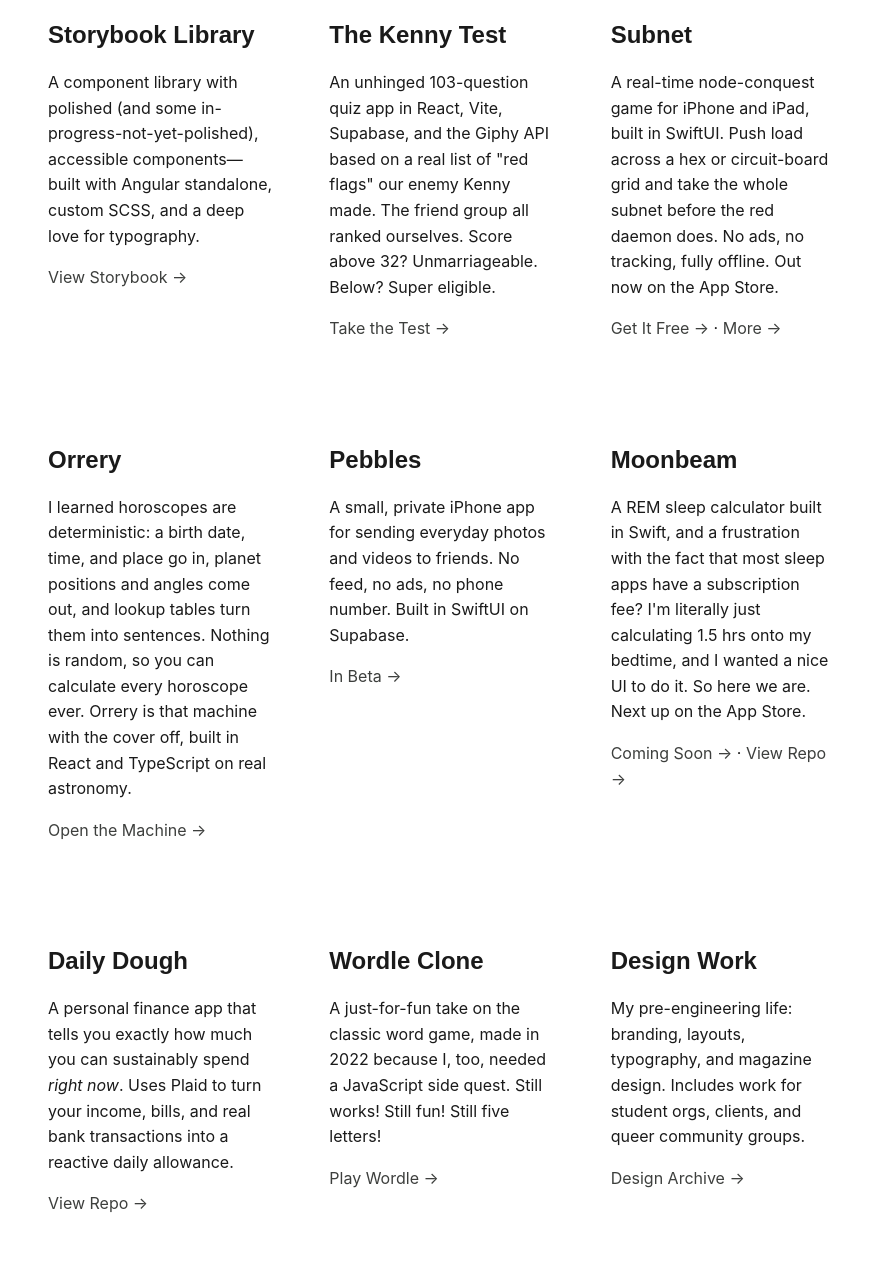
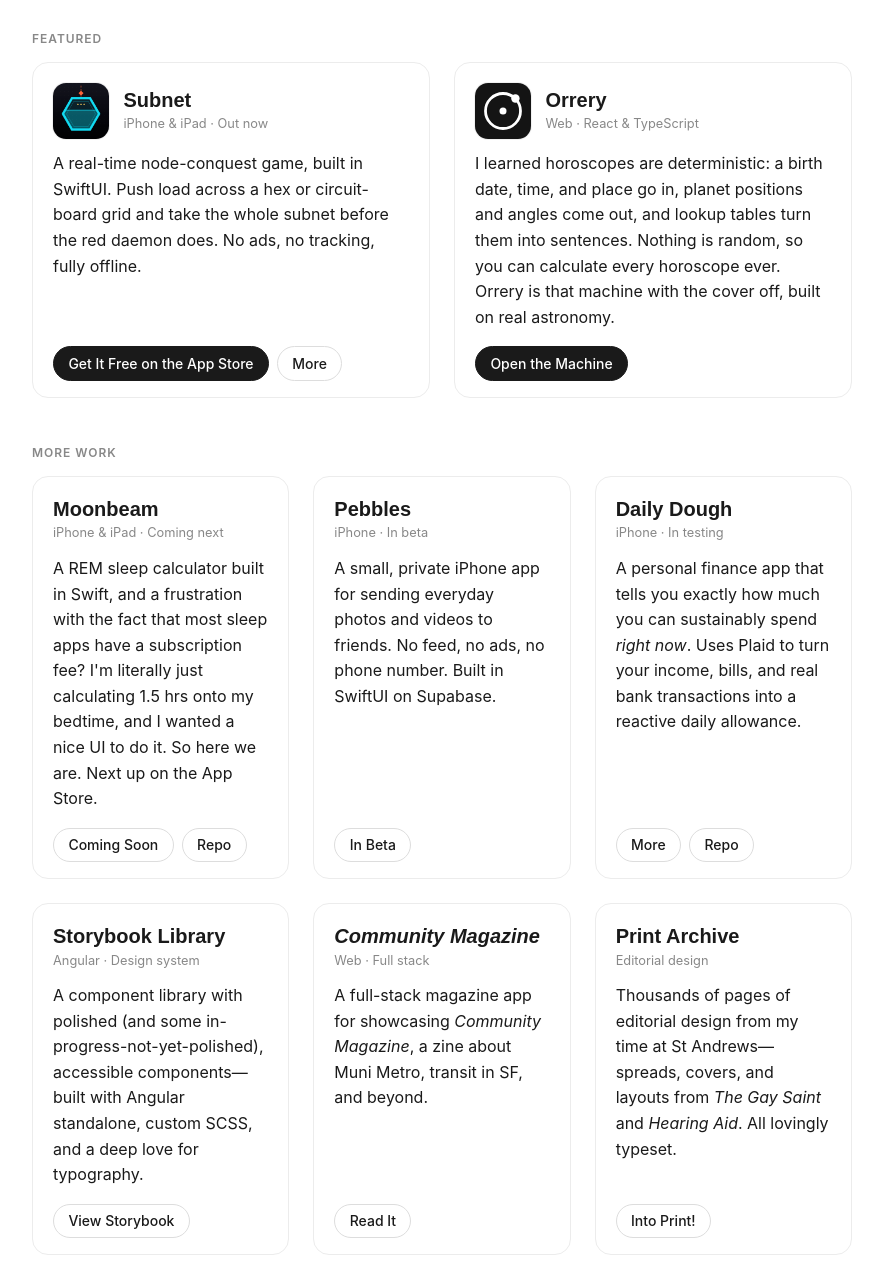
Before and after one commit to slooops/slooops.com, a plain HTML site: page public/index.html in a window 1280 px wide. Shown: the part 417-1687 px from the top of the page, without its empty margins (198-1081 px from the left). Drawn offline with Linux system fonts and the light colour scheme; a web font is replaced by a local one.

Commit message:
Redesign homepage: Subnet and Orrery featured, profile links, drop Kenny Test
- Featured row for Subnet (App Store) and Orrery
- App Store, GitHub, LinkedIn and Email buttons; footer links
- Cards with status lines and button links
- Fix the empty gap under the header on phones

Co-Authored-By: Claude Opus 5.5 <noreply@anthropic.com>

```diff
--- a/public/assets/css/styles.css
+++ b/public/assets/css/styles.css
@@ -78,6 +78,11 @@ a:hover {
 
   .responsive-header .header-text {
     order: 2;
+    flex: 0 0 auto;
+  }
+
+  .responsive-header h1 {
+    margin-top: 0.5rem;
   }
 
   .responsive-header .portrait {
@@ -141,3 +146,146 @@ a:hover {
   font-weight: 500;
   font-size: 0.95rem;
 }
+
+
+/* Profile links */
+.profile-links {
+  display: flex;
+  flex-wrap: wrap;
+  gap: 0.5rem;
+  margin-top: 1.5rem;
+}
+
+.btn {
+  display: inline-flex;
+  align-items: center;
+  gap: 0.4rem;
+  padding: 0.4rem 0.9rem;
+  border: 1px solid #ddd;
+  border-radius: 999px;
+  font-size: 0.875rem;
+  font-weight: 500;
+  line-height: 1.4;
+  color: #1a1a1a;
+  background: #fff;
+  transition: border-color 0.15s, background 0.15s;
+}
+
+.btn:hover {
+  border-color: #1a1a1a;
+  color: #1a1a1a;
+}
+
+.btn svg {
+  width: 1em;
+  height: 1em;
+  fill: currentColor;
+}
+
+.btn-dark {
+  background: #1a1a1a;
+  border-color: #1a1a1a;
+  color: #fff;
+}
+
+.btn-dark:hover {
+  background: #3a3a3a;
+  border-color: #3a3a3a;
+  color: #fff;
+}
+
+/* Sections */
+.section-label {
+  font-family: "Inter", sans-serif;
+  font-size: 0.75rem;
+  font-weight: 600;
+  letter-spacing: 0.08em;
+  text-transform: uppercase;
+  color: #888;
+  margin: 0 0 1rem;
+}
+
+.featured-grid {
+  display: grid;
+  grid-template-columns: repeat(auto-fit, minmax(300px, 1fr));
+  gap: 1.5rem;
+  margin-bottom: 3rem;
+}
+
+/* Cards */
+.card {
+  display: flex;
+  flex-direction: column;
+  padding: 1.25rem 1.25rem 1rem;
+  border: 1px solid #ececec;
+  border-radius: 16px;
+  transition: border-color 0.2s, transform 0.2s;
+}
+
+.card:hover {
+  border-color: #cfcfcf;
+  transform: translateY(-2px);
+}
+
+.card h2 {
+  margin: 0;
+  font-size: 1.25rem;
+}
+
+.card p {
+  margin: 0.75rem 0 0;
+}
+
+.card .card-meta {
+  margin-top: 0.15rem;
+  font-size: 0.8rem;
+  color: #888;
+}
+
+.card .card-actions {
+  display: flex;
+  flex-wrap: wrap;
+  gap: 0.5rem;
+  margin-top: auto;
+  padding-top: 1rem;
+}
+
+.card-head {
+  display: flex;
+  align-items: center;
+  gap: 0.9rem;
+}
+
+.app-icon {
+  width: 56px;
+  height: 56px;
+  flex: 0 0 auto;
+  border-radius: 13px;
+  box-shadow: 0 0 0 1px rgba(0, 0, 0, 0.06);
+}
+
+.site-footer {
+  display: flex;
+  flex-wrap: wrap;
+  justify-content: space-between;
+  gap: 0.5rem;
+  margin-top: 3rem;
+  padding-top: 1.25rem;
+  border-top: 1px solid #ececec;
+  font-size: 0.85rem;
+  color: #888;
+}
+
+.site-footer a {
+  color: #555;
+}
+
+@media (max-width: 600px) {
+  body {
+    padding: 1.25rem 1rem;
+  }
+
+  .profile-links {
+    justify-content: center;
+  }
+}
--- a/public/index.html
+++ b/public/index.html
@@ -4,6 +4,10 @@
     <meta charset="UTF-8" />
     <meta name="viewport" content="width=device-width, initial-scale=1.0" />
     <title>Jack Sloop • Portfolio</title>
+    <meta
+      name="description"
+      content="Jack Sloop: front-end engineer and designer in San Francisco. iOS apps, interactive web projects, and editorial design."
+    />
 
     <!-- Fonts -->
     <link rel="stylesheet" href="https://rsms.me/inter/inter.css" />
@@ -22,165 +26,196 @@
       <p>
         I’m a front-end engineer and designer based in San Francisco. I
         specialize in building beautiful, reusable UI component systems in
-        Angular and React. After dark, I build out a Storybook component
-        library, and during the day I work at Cisco, making big dashboards full
-        of cool data visualizations.
+        Angular and React. During the day I work at Cisco, making big dashboards
+        full of cool data visualizations. After dark, I make iPhone apps and
+        odd little web machines.
       </p>
       <p>
         This site is hand-coded, hosted on Cloudflare, and refreshingly free
         of div soup.
       </p>
+
+      <nav class="profile-links" aria-label="Elsewhere">
+        <a class="btn btn-dark" href="https://apps.apple.com/us/developer/jacob-sloop/id6823783185" target="_blank">
+          <svg viewBox="0 0 24 24" aria-hidden="true"><path d="M16.37 12.77c-.02-2.3 1.88-3.4 1.96-3.46-1.07-1.56-2.73-1.78-3.32-1.8-1.41-.14-2.76.83-3.47.83-.72 0-1.82-.81-3-.79-1.54.02-2.96.9-3.75 2.27-1.6 2.78-.41 6.89 1.15 9.14.76 1.1 1.67 2.34 2.86 2.3 1.15-.05 1.58-.74 2.97-.74 1.38 0 1.77.74 2.98.72 1.23-.02 2.01-1.12 2.76-2.23.87-1.28 1.23-2.52 1.25-2.58-.03-.01-2.4-.92-2.42-3.66zM14.1 6.02c.63-.77 1.06-1.83.94-2.89-.91.04-2.01.61-2.66 1.37-.58.67-1.09 1.76-.96 2.8 1.02.08 2.05-.52 2.68-1.28z"/></svg>
+          My Apps
+        </a>
+        <a class="btn" href="https://github.com/slooops" target="_blank">
+          <svg viewBox="0 0 16 16" aria-hidden="true"><path d="M8 0C3.58 0 0 3.58 0 8c0 3.54 2.29 6.53 5.47 7.59.4.07.55-.17.55-.38 0-.19-.01-.82-.01-1.49-2.01.37-2.53-.49-2.69-.94-.09-.23-.48-.94-.82-1.13-.28-.15-.68-.52-.01-.53.63-.01 1.08.58 1.23.82.72 1.21 1.87.87 2.33.66.07-.52.28-.87.51-1.07-1.78-.2-3.64-.89-3.64-3.95 0-.87.31-1.59.82-2.15-.08-.2-.36-1.02.08-2.12 0 0 .67-.21 2.2.82.64-.18 1.32-.27 2-.27.68 0 1.36.09 2 .27 1.53-1.04 2.2-.82 2.2-.82.44 1.1.16 1.92.08 2.12.51.56.82 1.27.82 2.15 0 3.07-1.87 3.75-3.65 3.95.29.25.54.73.54 1.48 0 1.07-.01 1.93-.01 2.2 0 .21.15.46.55.38A8.01 8.01 0 0 0 16 8c0-4.42-3.58-8-8-8z"/></svg>
+          GitHub
+        </a>
+        <a class="btn" href="https://www.linkedin.com/in/jack-sloop/" target="_blank">LinkedIn</a>
+        <a class="btn" href="mailto:jacobsloop@gmail.com">Email</a>
+      </nav>
     </section>
-    <section class="callouts-grid">
-      <div class="callout">
-        <h2>Storybook Library</h2>
+
+    <h2 class="section-label">Featured</h2>
+    <section class="featured-grid">
+      <article class="callout card">
+        <div class="card-head">
+          <img class="app-icon" src="assets/img/subnet-icon.png" alt="" width="56" height="56" />
+          <div>
+            <h2>Subnet</h2>
+            <p class="card-meta">iPhone &amp; iPad · Out now</p>
+          </div>
+        </div>
         <p>
-          A component library with polished (and some
-          in-progress-not-yet-polished), accessible components—built with
-          Angular standalone, custom SCSS, and a deep love for typography.
+          A real-time node-conquest game, built in SwiftUI. Push load across a
+          hex or circuit-board grid and take the whole subnet before the red
+          daemon does. No ads, no tracking, fully offline.
         </p>
-        <p>
-          <a
-            href="https://slooops.github.io/asdf/storybook-static/"
-            target="_blank"
-            >View Storybook →</a
-          >
+        <p class="card-actions">
+          <a class="btn btn-dark" href="https://apps.apple.com/us/app/sub-net/id6823783183" target="_blank">Get It Free on the App Store</a>
+          <a class="btn" href="/subnet/">More</a>
         </p>
-      </div>
+      </article>
 
-      <div class="callout">
-        <h2>The Kenny Test</h2>
-        <p>
-          An unhinged 103-question quiz app in React, Vite, Supabase, and the
-          Giphy API based on a real list of "red flags" our enemy Kenny made.
-          The friend group all ranked ourselves. Score above 32? Unmarriageable.
-          Below? Super eligible.
-        </p>
-        <p>
-          <a href="https://silly-sandbox.vercel.app/" target="_blank"
-            >Take the Test →</a
-          >
-        </p>
-      </div>
-
-      <div class="callout">
-        <h2>Subnet</h2>
-        <p>
-          A real-time node-conquest game for iPhone and iPad, built in SwiftUI.
-          Push load across a hex or circuit-board grid and take the whole subnet
-          before the red daemon does. No ads, no tracking, fully offline. Out
-          now on the App Store.
-        </p>
-        <p>
-          <a href="https://apps.apple.com/us/app/sub-net/id6823783183" target="_blank">Get It Free →</a> ·
-          <a href="/subnet/">More →</a>
-        </p>
-      </div>
-
-      <div class="callout">
-        <h2>Orrery</h2>
+      <article class="callout card">
+        <div class="card-head">
+          <img class="app-icon" src="orrery/favicon.svg" alt="" width="56" height="56" />
+          <div>
+            <h2>Orrery</h2>
+            <p class="card-meta">Web · React &amp; TypeScript</p>
+          </div>
+        </div>
         <p>
           I learned horoscopes are deterministic: a birth date, time, and place
           go in, planet positions and angles come out, and lookup tables turn
           them into sentences. Nothing is random, so you can calculate every
-          horoscope ever. Orrery is that machine with the cover off, built in
-          React and TypeScript on real astronomy.
+          horoscope ever. Orrery is that machine with the cover off, built on
+          real astronomy.
         </p>
-        <p><a href="/orrery/">Open the Machine →</a></p>
-      </div>
+        <p class="card-actions">
+          <a class="btn btn-dark" href="/orrery/">Open the Machine</a>
+        </p>
+      </article>
+    </section>
 
-      <div class="callout">
-        <h2>Pebbles</h2>
-        <p>
-          A small, private iPhone app for sending everyday photos and videos to
-          friends. No feed, no ads, no phone number. Built in SwiftUI on
-          Supabase.
-        </p>
-        <p><a href="/pebbles/">In Beta →</a></p>
-      </div>
-
-      <div class="callout">
+    <h2 class="section-label">More Work</h2>
+    <section class="callouts-grid">
+      <article class="callout card">
         <h2>Moonbeam</h2>
+        <p class="card-meta">iPhone &amp; iPad · Coming next</p>
         <p>
           A REM sleep calculator built in Swift, and a frustration with the fact
           that most sleep apps have a subscription fee? I'm literally just
           calculating 1.5 hrs onto my bedtime, and I wanted a nice UI to do it.
           So here we are. Next up on the App Store.
         </p>
+        <p class="card-actions">
+          <a class="btn" href="/moonbeam/">Coming Soon</a>
+          <a class="btn" href="https://github.com/slooops/Moonbeam" target="_blank">Repo</a>
+        </p>
+      </article>
+
+      <article class="callout card">
+        <h2>Pebbles</h2>
+        <p class="card-meta">iPhone · In beta</p>
         <p>
-          <a href="/moonbeam/">Coming Soon →</a> ·
-          <a href="https://github.com/slooops/Moonbeam" target="_blank"
-            >View Repo →</a
-          >
+          A small, private iPhone app for sending everyday photos and videos to
+          friends. No feed, no ads, no phone number. Built in SwiftUI on
+          Supabase.
         </p>
-      </div>
+        <p class="card-actions">
+          <a class="btn" href="/pebbles/">In Beta</a>
+        </p>
+      </article>
 
-      <div class="callout">
+      <article class="callout card">
         <h2>Daily Dough</h2>
+        <p class="card-meta">iPhone · In testing</p>
         <p>
           A personal finance app that tells you exactly how much you can
           sustainably spend <em>right now</em>. Uses Plaid to turn your income,
           bills, and real bank transactions into a reactive daily allowance.
         </p>
+        <p class="card-actions">
+          <a class="btn" href="/daily-dough/">More</a>
+          <a class="btn" href="https://github.com/slooops/Daily-Dough" target="_blank">Repo</a>
+        </p>
+      </article>
+
+      <article class="callout card">
+        <h2>Storybook Library</h2>
+        <p class="card-meta">Angular · Design system</p>
         <p>
-          <a href="https://github.com/slooops/Daily-Dough" target="_blank"
-            >View Repo →</a
-          >
+          A component library with polished (and some
+          in-progress-not-yet-polished), accessible components—built with
+          Angular standalone, custom SCSS, and a deep love for typography.
         </p>
-      </div>
+        <p class="card-actions">
+          <a class="btn" href="https://slooops.github.io/asdf/storybook-static/" target="_blank">View Storybook</a>
+        </p>
+      </article>
 
-      <div class="callout">
+      <article class="callout card">
+        <h2><em>Community Magazine</em></h2>
+        <p class="card-meta">Web · Full stack</p>
+        <p>
+          A full-stack magazine app for showcasing <em>Community Magazine</em>,
+          a zine about Muni Metro, transit in SF, and beyond.
+        </p>
+        <p class="card-actions">
+          <a class="btn" href="https://community-zine.vercel.app/" target="_blank">Read It</a>
+        </p>
+      </article>
+
+      <article class="callout card">
+        <h2>Print Archive</h2>
+        <p class="card-meta">Editorial design</p>
+        <p>
+          Thousands of pages of editorial design from my time at St
+          Andrews—spreads, covers, and layouts from <em>The Gay Saint</em> and
+          <em>Hearing Aid</em>. All lovingly typeset.
+        </p>
+        <p class="card-actions">
+          <a class="btn" href="archive.html">Into Print!</a>
+        </p>
+      </article>
+
+      <article class="callout card">
+        <h2>Design Work</h2>
+        <p class="card-meta">Branding · Layout</p>
+        <p>
+          My pre-engineering life: branding, layouts, typography, and magazine
+          design. Includes work for student orgs, clients, and queer community
+          groups.
+        </p>
+        <p class="card-actions">
+          <a class="btn" href="https://jaxks.co" target="_blank">Design Archive</a>
+        </p>
+      </article>
+
+      <article class="callout card">
         <h2>Wordle Clone</h2>
+        <p class="card-meta">Web · JavaScript</p>
         <p>
           A just-for-fun take on the classic word game, made in 2022 because I,
           too, needed a JavaScript side quest. Still works! Still fun! Still
           five letters!
         </p>
-        <p>
-          <a href="https://wordle.jaxks.co" target="_blank">Play Wordle →</a>
+        <p class="card-actions">
+          <a class="btn" href="https://wordle.jaxks.co" target="_blank">Play Wordle</a>
         </p>
-      </div>
+      </article>
 
-      <div class="callout">
-        <h2>Design Work</h2>
-        <p>
-          My pre-engineering life: branding, layouts, typography, and magazine
-          design. Includes work for student orgs, clients, and queer community
-          groups.
-        </p>
-        <p><a href="https://jaxks.co" target="_blank">Design Archive →</a></p>
-      </div>
-
-      <div class="callout">
-        <h2>Print Archive</h2>
-        <p>
-          Thousands of pages of editorial design from my time at St
-          Andrews—spreads, covers, and layouts from <em>The Gay Saint</em> and
-          <em>Hearing Aid</em>. All lovingly typeset.
-        </p>
-        <p><a href="archive.html">Into Print! →</a></p>
-      </div>
-
-      <div class="callout">
-        <h2><em>Community Magazine</em></h2>
-        <p>
-          A full-stack magazine app for showcasing <em>Community Magazine</em>,
-          a zine about Muni Metro, transit in SF, and beyond.
-        </p>
-        <p>
-          <a href="https://community-zine.vercel.app/" target="_blank"
-            >Read It →</a
-          >
-        </p>
-      </div>
-
-      <div class="callout">
+      <article class="callout card">
         <h2>Work @ Cisco</h2>
+        <p class="card-meta">Angular · Data viz</p>
         <p>
           Angular dashboards, predictive models, and confidential financial
           data—so no, you can’t see the code.
         </p>
-      </div>
+      </article>
     </section>
+
+    <footer class="site-footer">
+      <span>© 2026 Jack Sloop</span>
+      <span>
+        <a href="https://apps.apple.com/us/developer/jacob-sloop/id6823783185" target="_blank">App Store</a> ·
+        <a href="https://github.com/slooops" target="_blank">GitHub</a> ·
+        <a href="https://www.linkedin.com/in/jack-sloop/" target="_blank">LinkedIn</a>
+      </span>
+    </footer>
   </body>
 </html>
```
Also changed, not shown: public/assets/img/subnet-icon.png (added).
